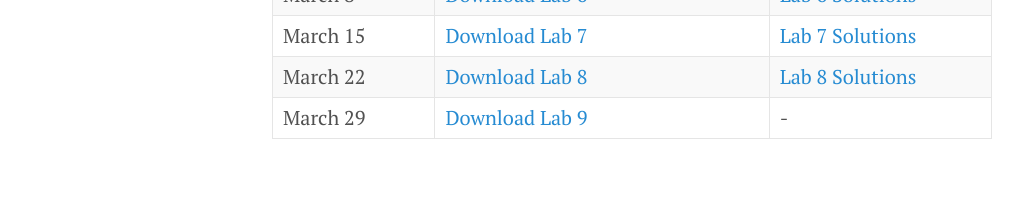
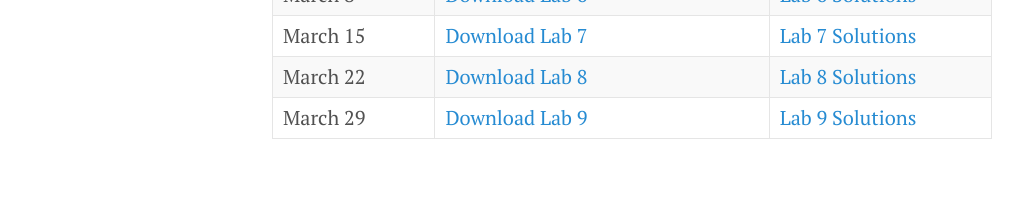
Before and after one commit to chathasphere/chathasphere.github.io, a Jekyll site: the page built from teaching/stats306.md, in a window 1280 px wide. Shown: the part 1123-1339 px from the top of the page, without its empty margins (8-1031 px from the left). Built offline with Jekyll 4.4.1, drawn with Linux system fonts in a browser that asks for light colours.

Commit message:
Lab 9 solutions

```diff
--- a/teaching/stats306.md
+++ b/teaching/stats306.md
@@ -31,4 +31,4 @@ For course-related questions, feel free to email me at **pchatha at umich dot ed
 | March 8 | [Download Lab 6](https://github.com/chathasphere/chathasphere.github.io/blob/main/teaching/306_materials/stats306_lab6.ipynb) | [Lab 6 Solutions](https://github.com/chathasphere/chathasphere.github.io/blob/main/teaching/306_materials/stats306_lab6_solutions.ipynb) |
 | March 15 | [Download Lab 7](https://github.com/chathasphere/chathasphere.github.io/blob/main/teaching/306_materials/003_lab7.ipynb) | [Lab 7 Solutions](https://github.com/chathasphere/chathasphere.github.io/blob/main/teaching/306_materials/003_lab7_solutions.ipynb) |
 | March 22 | [Download Lab 8](https://github.com/chathasphere/chathasphere.github.io/blob/main/teaching/306_materials/003_lab8.ipynb) | [Lab 8 Solutions](https://github.com/chathasphere/chathasphere.github.io/blob/main/teaching/306_materials/003_lab8_solutions.ipynb) |
-| March 29 | [Download Lab 9](https://github.com/chathasphere/chathasphere.github.io/blob/main/teaching/306_materials/003_lab9.ipynb) | - |
+| March 29 | [Download Lab 9](https://github.com/chathasphere/chathasphere.github.io/blob/main/teaching/306_materials/003_lab9.ipynb) | [Lab 9 Solutions](https://github.com/chathasphere/chathasphere.github.io/blob/main/teaching/306_materials/003_lab9_solutions.ipynb) |
```
